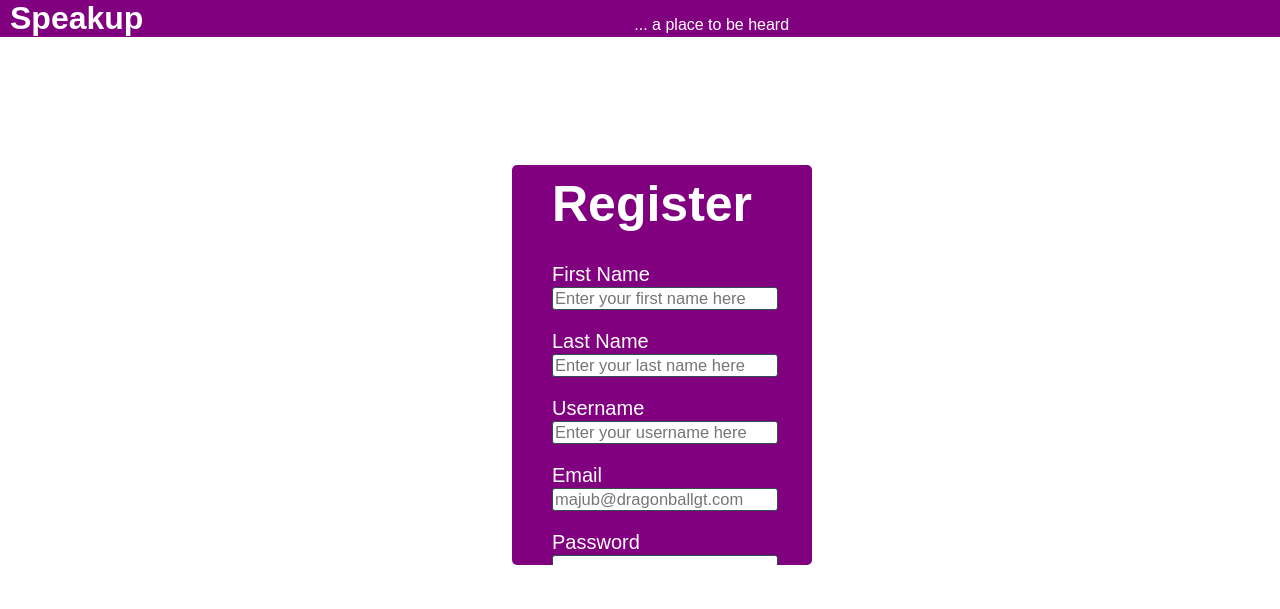
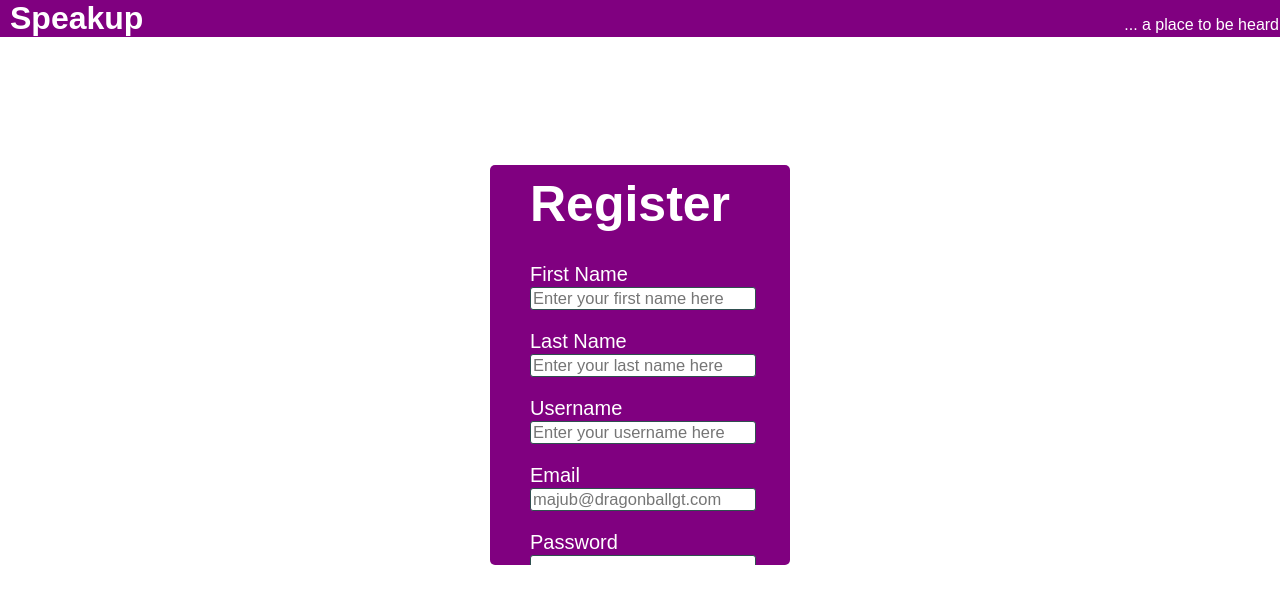
Before and after one commit to FinisherDev/speakup_chatroom, a Django app: page /signup/ in a window 1280 px wide. Shown: the top 609 px of the page. Run offline with Django 4.2, Linux system fonts and the light colour scheme; some libraries are stand-ins or nearby versions.

Commit message:
Css changes again

```diff
--- a/chatroom/templates/chatroom/chat_page.html
+++ b/chatroom/templates/chatroom/chat_page.html
@@ -19,6 +19,7 @@
 
                 {% endblock %}
             </div>
+            <footer>
             <form id="chat-box" class="form-group {% block hide %}hide{% endblock %}" method="post">
                 {% csrf_token %}
                 <div class="row">
@@ -32,6 +33,7 @@
                     </div>
                 </div>
             </form>
+            </footer>
             </div>
         </div>
     </div>
--- a/home/static/home/css/home.css
+++ b/home/static/home/css/home.css
@@ -5,6 +5,7 @@
 body{
  margin: 0px;
  height: 100%;
+ overflow-x: hidden;
 }
 .header{
   color: white;
@@ -22,17 +23,24 @@ h1{
   text-align: left;
   clear: right;
   display: inline-block;
-  flex-grow: 1;
+  flex-grow: 1000;
 }
 p{
   float: right;
   margin-bottom: 0px;
   flex-grow: 1;
 }
+.container{
+  display: flex;
+}
+#const_1{
+  flex: 1;
+}
+#const_2{
+  flex: 1;
+}
 #login-form{
   display: block;
-  margin-left: 40.00%;
-  margin-right: 40.00%;
   margin-top: 10.00%;
   background-color: purple;
   width: 300px;
@@ -42,7 +50,6 @@ p{
 }
 #register-form{
   display: block;
-  margin-left: 40.00%;
   margin-top: 10.00%;
   background-color: purple;
   width: 300px;
@@ -203,6 +210,7 @@ a{
 #id_message{
   border-radius: 10px;
   width: 70.00%;
+  flex: 3;
 }
 .cols1{
   margin-right: 10px;
@@ -218,6 +226,7 @@ a{
   background-image: url("send.png");
   background-color: transparent;
   border-radius: 60px;
+  flex: 1;
 }
 .card-panel_right{
   border-style: groove;
@@ -229,6 +238,8 @@ a{
   box-shadow: 0px 2px 2px #667;
   height: 37%;
   background-color: purple;
+  display: flex;
+  flex-direction: column;
   word-wrap: break-word;
 }
 #head{
@@ -273,7 +284,7 @@ a{
   margin-left: 0px;
   margin-bottom: 10px;
   padding-left: 3px;
-  padding-right: 42%;
+  width: 100%;
   border-bottom-style: groove;
   color: purple;
   font-family: sans-serif;
--- a/home/templates/home/home_page.html
+++ b/home/templates/home/home_page.html
@@ -15,6 +15,10 @@
         <p>... a place to be heard</p>
       </div>
         {% block form %}
+        <div class="container">
+          <section id="const_1">
+
+          </section>
           <form id="login-form" class="form-group" method="post">
               {% csrf_token %}
                 <div class="row" id="form_label">
@@ -48,6 +52,10 @@
                 </div>
               </div>
           </form>
+          <section id="const_2">
+
+          </section>
+        </div>
         {% endblock %}
     </body>
 
--- a/home/templates/home/signup.html
+++ b/home/templates/home/signup.html
@@ -1,5 +1,9 @@
 {% extends 'home/home_page.html' %}
 {% block form %}
+<div class="container">
+      <section id="const_1">
+
+      </section>
       <form id="register-form" class="reg" method="POST">
         {% csrf_token %}
         <div id="form_label">
@@ -50,5 +54,9 @@
                 </div>
             </div>
 
-    </form>
+      </form>
+      <section id="const_2">
+
+      </section>
+</div>
 {% endblock %}
```
Lines whose indentation alone changed are shown as unchanged.
